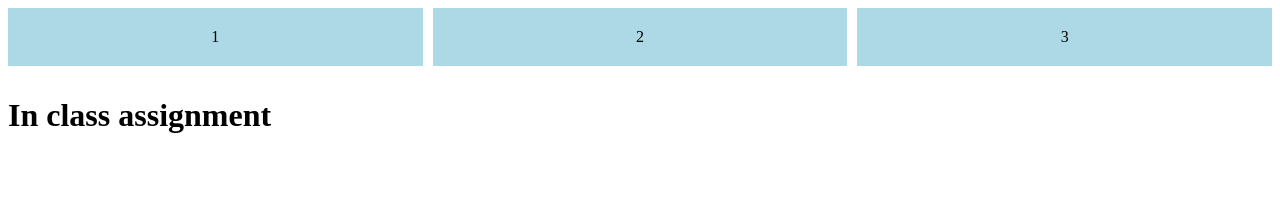
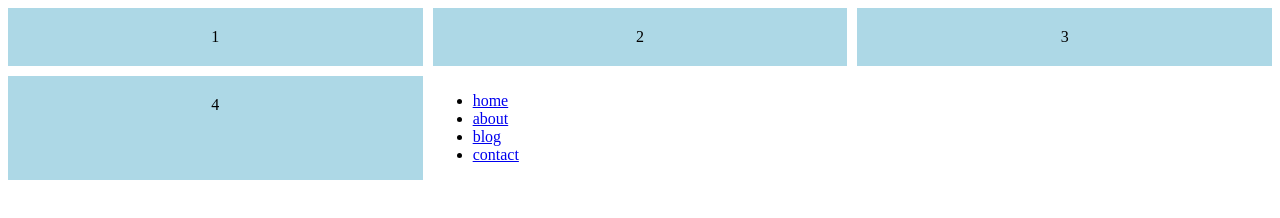
Before and after one commit to skylarbrrown05/it030, a plain HTML site: page inclass_assignment/index.html in a window 1280 px wide. Drawn offline with Linux system fonts and the light colour scheme.

Commit message:
creating parts of the page

```diff
--- a/inclass_assignment/index.html
+++ b/inclass_assignment/index.html
@@ -9,8 +9,19 @@
         <div class = "box"> 1</div>
         <div class = "box"> 2</div>
         <div class = "box">3</div>
+        <div class = "box">4</div>
 </head>
 <body>
-<h1>In class assignment</h1>
+    <!-- use div id for different roles in the page structure-->
+    <div id ="nav">
+        <ul>
+            <li><a href="index.html">home</a></li>
+            <li><a href="about.html">about</a></li>
+            <li><a href="blog.html">blog</a></li>
+            <li><a href="contact.html">contact</a></li>
+        </ul>
+    <div id="content">
+        <article> </article>
+    </div>
 </body>
 </html>
```
